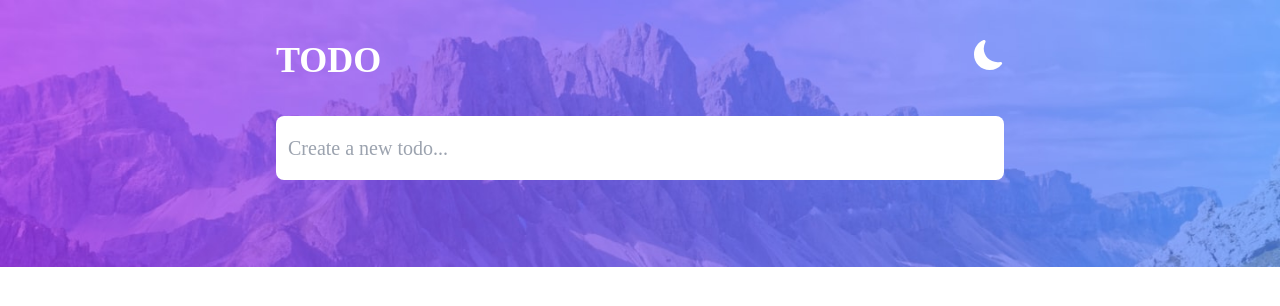
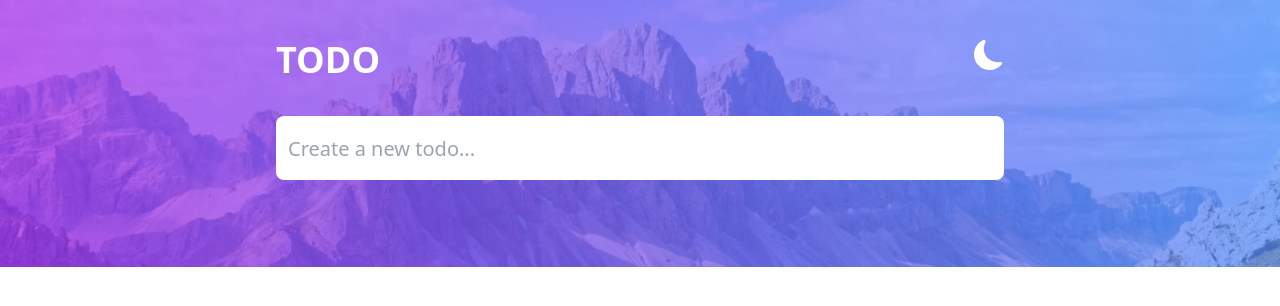
Before and after one commit to Warisaremou/Todo-app, a React (Create React App) app: page / in a window 1280 px wide. Shown: the top 306 px of the page. Built offline with nearby package versions, Linux system fonts and the light colour scheme; the HTML template or start-up script is replaced by a standard one.

Commit message:
Changing fontFamily

```diff
--- a/tailwind.config.js
+++ b/tailwind.config.js
@@ -7,7 +7,7 @@ module.exports = {
   theme: {
     extend: {},
     fontFamily: {
-      caudex: ["Caudex, serif"],
+      josefin: ["Josefin Sans, sans-serif"],
     },
   },
   plugins: [],
```
